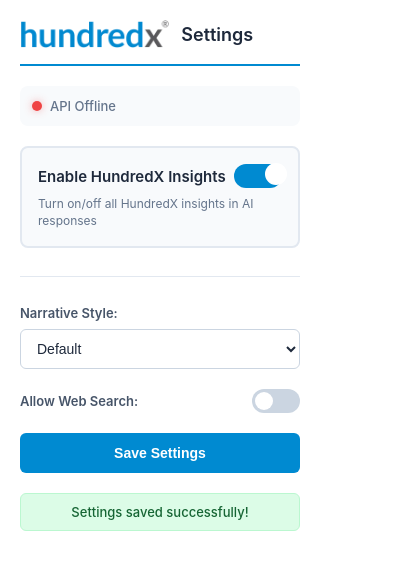
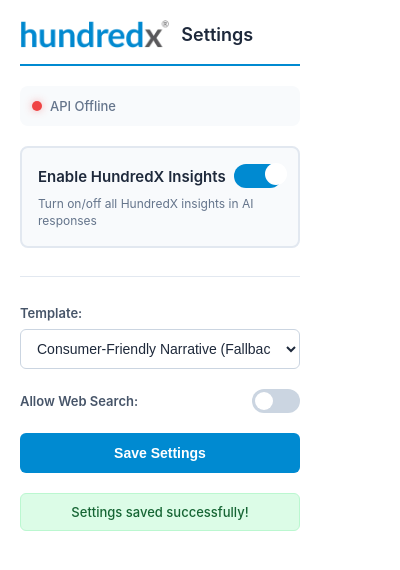
Before and after one commit to magoodah/hundredx-claude-badges, a browser extension: page popup.html in a window 400 px wide. Both pictures are taken after a click on the button "Save Settings". Drawn offline with Linux system fonts and the light colour scheme; no server answers.

Commit message:
Integrate backend template system with dynamic API fetching
- Replace hardcoded narrative styles with dynamic template fetching
- Call GET /api/templates to load available templates on popup open
- Update field names: narrativeStyle → template_id, webSearchEnabled → enable_web_search
- Implement conditional web search toggle based on template.supports_web_search flag
- Disable web search toggle when template doesn't support it
- Add backward compatibility for existing user settings
- Add error handling with fallback to default template on API failure
- Update request body to use new backend API format
- Change UI label from 'Narrative Style' to 'Template'
- Store templates array and default template ID from API response
- Visual feedback (opacity, disabled state, tooltip) for unsupported features

```diff
--- a/popup.html
+++ b/popup.html
@@ -39,11 +39,11 @@
       <!-- Divider -->
       <div class="settings-divider"></div>
 
-      <!-- Narrative Style Dropdown -->
+      <!-- Template Dropdown -->
       <div class="form-group">
-        <label for="narrativeStyle">Narrative Style:</label>
-        <select id="narrativeStyle" class="form-control">
-          <option value="">Loading...</option>
+        <label for="templateSelect">Template:</label>
+        <select id="templateSelect" class="form-control">
+          <option value="">Loading templates...</option>
         </select>
       </div>
 
--- a/popup.js
+++ b/popup.js
@@ -5,7 +5,7 @@
 
 // DOM Elements
 let extensionEnabledToggle;
-let narrativeStyleSelect;
+let templateSelect;
 let webSearchToggle;
 let saveButton;
 let statusMessage;
@@ -13,11 +13,15 @@
 let healthText;
 let healthCheckInterval;
 
+// Templates data
+let availableTemplates = [];
+let defaultTemplateId = null;
+
 // Default settings
 const DEFAULT_SETTINGS = {
   extensionEnabled: true,
-  narrativeStyle: 'default',
-  webSearchEnabled: false
+  template_id: null, // Will be set from API default
+  enable_web_search: false
 };
 
 // Initialize popup
@@ -26,18 +30,18 @@
 
   // Get DOM elements
   extensionEnabledToggle = document.getElementById('extensionEnabled');
-  narrativeStyleSelect = document.getElementById('narrativeStyle');
+  templateSelect = document.getElementById('templateSelect');
   webSearchToggle = document.getElementById('webSearch');
   saveButton = document.getElementById('saveSettings');
   statusMessage = document.getElementById('statusMessage');
   healthDot = document.getElementById('healthDot');
   healthText = document.getElementById('healthText');
 
+  // Load templates from API first
+  await loadTemplates();
+
   // Load saved settings
   await loadSettings();
-
-  // Load narrative styles from API (placeholder for now)
-  await loadNarrativeStyles();
 
   // Start health check
   checkHealth();
@@ -47,10 +51,12 @@
   saveButton.addEventListener('click', saveSettings);
   extensionEnabledToggle.addEventListener('change', () => {
     hideStatusMessage();
-    // Update UI state when master toggle changes
     updateFormState();
   });
-  narrativeStyleSelect.addEventListener('change', () => hideStatusMessage());
+  templateSelect.addEventListener('change', () => {
+    hideStatusMessage();
+    onTemplateChange();
+  });
   webSearchToggle.addEventListener('change', () => hideStatusMessage());
 
   // Initialize form state
@@ -68,14 +74,25 @@
 async function loadSettings() {
   try {
     const result = await chrome.storage.sync.get(['hxSettings']);
-    const settings = result.hxSettings || DEFAULT_SETTINGS;
+    const settings = result.hxSettings || {};
 
     console.log('Loaded settings:', settings);
 
-    // Apply settings to UI
+    // Apply settings to UI with backward compatibility
     extensionEnabledToggle.checked = settings.extensionEnabled !== undefined ? settings.extensionEnabled : DEFAULT_SETTINGS.extensionEnabled;
-    narrativeStyleSelect.value = settings.narrativeStyle || DEFAULT_SETTINGS.narrativeStyle;
-    webSearchToggle.checked = settings.webSearchEnabled || DEFAULT_SETTINGS.webSearchEnabled;
+
+    // Use template_id if available, otherwise use default from API
+    const templateId = settings.template_id || defaultTemplateId || DEFAULT_SETTINGS.template_id;
+    templateSelect.value = templateId;
+
+    // Use enable_web_search if available, otherwise fallback to old field name for backward compatibility
+    const webSearchEnabled = settings.enable_web_search !== undefined
+      ? settings.enable_web_search
+      : (settings.webSearchEnabled !== undefined ? settings.webSearchEnabled : DEFAULT_SETTINGS.enable_web_search);
+    webSearchToggle.checked = webSearchEnabled;
+
+    // Update web search toggle state based on selected template
+    onTemplateChange();
   } catch (error) {
     console.error('Error loading settings:', error);
     showStatusMessage('Failed to load settings', 'error');
@@ -90,8 +107,8 @@
 
     const settings = {
       extensionEnabled: extensionEnabledToggle.checked,
-      narrativeStyle: narrativeStyleSelect.value,
-      webSearchEnabled: webSearchToggle.checked
+      template_id: templateSelect.value,
+      enable_web_search: webSearchToggle.checked
     };
 
     await chrome.storage.sync.set({ hxSettings: settings });
@@ -114,34 +131,98 @@
 }
 
 // Load narrative styles (placeholder - will be replaced with API call)
-async function loadNarrativeStyles() {
+// Load templates from API
+async function loadTemplates() {
   try {
-    // TODO: Replace with actual API endpoint when provided
-    // For now, use placeholder options
-    const narrativeStyles = [
-      { value: 'default', label: 'Default' },
-      { value: 'detailed', label: 'Detailed Analysis' },
-      { value: 'concise', label: 'Concise Summary' },
-      { value: 'comparative', label: 'Comparative' }
-    ];
+    console.log('Fetching templates from API...');
+
+    const controller = new AbortController();
+    const timeoutId = setTimeout(() => controller.abort(), 5000);
+
+    const response = await fetch(`${API_BASE_URL}/api/templates`, {
+      signal: controller.signal
+    });
+
+    clearTimeout(timeoutId);
+
+    if (!response.ok) {
+      throw new Error(`HTTP ${response.status}: ${response.statusText}`);
+    }
+
+    const data = await response.json();
+    console.log('Templates loaded:', data);
+
+    availableTemplates = data.templates || [];
+    defaultTemplateId = data.default || null;
+
+    // Update DEFAULT_SETTINGS with API default
+    if (defaultTemplateId) {
+      DEFAULT_SETTINGS.template_id = defaultTemplateId;
+    }
 
     // Populate dropdown
-    narrativeStyleSelect.innerHTML = '';
-    narrativeStyles.forEach(style => {
+    templateSelect.innerHTML = '';
+    if (availableTemplates.length === 0) {
+      templateSelect.innerHTML = '<option value="">No templates available</option>';
+      showStatusMessage('No templates available from API', 'error');
+      return;
+    }
+
+    availableTemplates.forEach(template => {
       const option = document.createElement('option');
-      option.value = style.value;
-      option.textContent = style.label;
-      narrativeStyleSelect.appendChild(option);
+      option.value = template.id;
+      option.textContent = template.name;
+      option.title = template.description;
+      templateSelect.appendChild(option);
     });
 
-    // Restore selected value
-    const result = await chrome.storage.sync.get(['hxSettings']);
-    const settings = result.hxSettings || DEFAULT_SETTINGS;
-    narrativeStyleSelect.value = settings.narrativeStyle || DEFAULT_SETTINGS.narrativeStyle;
+    console.log(`✅ Loaded ${availableTemplates.length} templates`);
 
   } catch (error) {
-    console.error('Error loading narrative styles:', error);
-    narrativeStyleSelect.innerHTML = '<option value="default">Default</option>';
+    console.error('Error loading templates:', error);
+
+    // Fallback to hardcoded defaults
+    templateSelect.innerHTML = '<option value="">Failed to load templates</option>';
+    showStatusMessage('Failed to load templates from API', 'error');
+
+    // Use fallback templates
+    availableTemplates = [
+      {
+        id: '3_tier_consumer_friendly_locked_v3',
+        name: 'Consumer-Friendly Narrative',
+        description: 'Consumer-friendly narrative response',
+        supports_web_search: true
+      }
+    ];
+    defaultTemplateId = '3_tier_consumer_friendly_locked_v3';
+    DEFAULT_SETTINGS.template_id = defaultTemplateId;
+
+    templateSelect.innerHTML = `<option value="${defaultTemplateId}">Consumer-Friendly Narrative (Fallback)</option>`;
+  }
+}
+
+// Handle template selection change
+function onTemplateChange() {
+  const selectedTemplateId = templateSelect.value;
+  const selectedTemplate = availableTemplates.find(t => t.id === selectedTemplateId);
+
+  if (!selectedTemplate) {
+    console.warn('Selected template not found:', selectedTemplateId);
+    return;
+  }
+
+  console.log('Template changed to:', selectedTemplate.name);
+
+  // Update web search toggle based on template support
+  if (selectedTemplate.supports_web_search) {
+    webSearchToggle.disabled = false;
+    webSearchToggle.parentElement.parentElement.style.opacity = '1';
+    webSearchToggle.parentElement.parentElement.title = '';
+  } else {
+    webSearchToggle.disabled = true;
+    webSearchToggle.checked = false;
+    webSearchToggle.parentElement.parentElement.style.opacity = '0.5';
+    webSearchToggle.parentElement.parentElement.title = 'This template does not support web search';
   }
 }
 
@@ -200,15 +281,16 @@
   const isEnabled = extensionEnabledToggle.checked;
 
   // Disable/enable other settings when extension is off
-  narrativeStyleSelect.disabled = !isEnabled;
-  webSearchToggle.disabled = !isEnabled;
+  templateSelect.disabled = !isEnabled;
 
   // Visual feedback
   if (!isEnabled) {
-    narrativeStyleSelect.style.opacity = '0.5';
+    templateSelect.style.opacity = '0.5';
+    webSearchToggle.disabled = true;
     webSearchToggle.parentElement.parentElement.style.opacity = '0.5';
   } else {
-    narrativeStyleSelect.style.opacity = '1';
-    webSearchToggle.parentElement.parentElement.style.opacity = '1';
+    templateSelect.style.opacity = '1';
+    // Let onTemplateChange handle web search toggle state based on template
+    onTemplateChange();
   }
 }
```
Also changed, not shown: content.js (+7 -5 lines).
